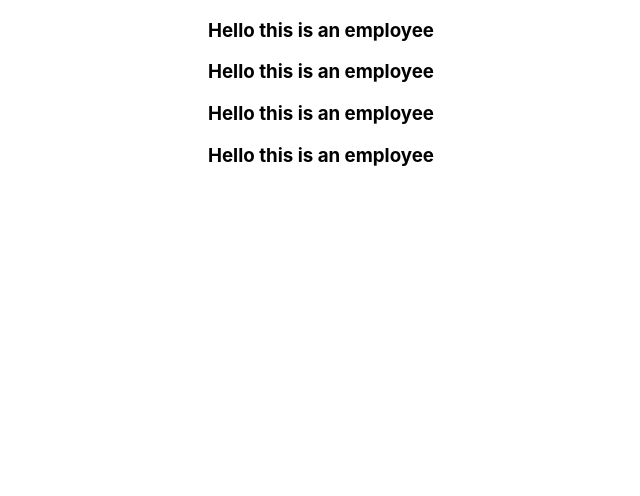
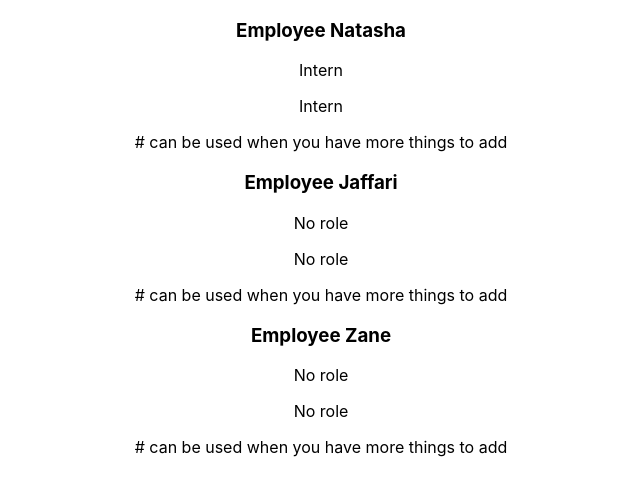
Before and after one commit to Chebichii-Lab/react-practice, a React (Create React App) app: page / in a window 1280 px wide. Shown: the top 496 px of the page, without its empty margins (319-959 px from the left). Built offline with nearby package versions, Linux system fonts and the light colour scheme.

Commit message:
add props

```diff
--- a/src/App.js
+++ b/src/App.js
@@ -3,16 +3,14 @@
 import Employee from './components/Employee';
 
 function App() {
-  console.log('we are about to list the employees');
   const showEmployees = true;
   return (
     <div className="App">
       {showEmployees ?
       <>
-      <Employee />
-      <Employee />
-      <Employee />
-      <Employee />
+      <Employee name = "Natasha" role = "Intern"/>
+      <Employee name = "Jaffari"/>
+      <Employee name = "Zane"/>
       </>
       :
       <p>You cannot see the employees</p>
--- a/src/components/Employee.js
+++ b/src/components/Employee.js
@@ -1,6 +1,12 @@
 import React from 'react';
 
-function Employee() {
-    return <h3>Hello this is an employee</h3>;
+function Employee(props) {
+    return (
+        <>
+        <h3>Employee {props.name}</h3>
+        <p>{props.role ? props.role : "No role"}</p>
+        {props.role ? <p class = "role">{props.role}</p> : <p class = "norole">No role</p>} # can be used when you have more things to add
+    </>
+    )
 }
 export default Employee;
```
